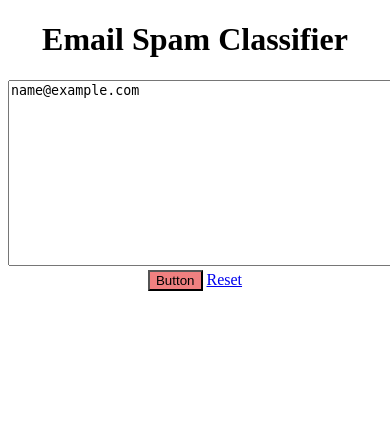
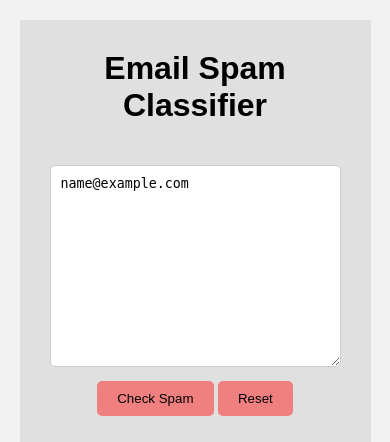
Before and after one commit to avrambardas/flask-app-example, a Flask app: template templates/index.html in a window 390 px wide; the page is wider, and only the part inside the window is pictured. Shown: the top 442 px of that part. Before the commit the page ends 291 px from the top of that part, so only its background shows below. Run offline with Flask 3, Linux system fonts and the light colour scheme; the template is opened without the code that fills it: most values are stand-ins (such as "Sample title", 1, 10 or a date in 2020); parts of the project's set-up code (start-up, migrations or seed data) failed here and were passed over.

Commit message:
UI changes and added dog prediction form

```diff
--- a/templates/index.html
+++ b/templates/index.html
@@ -1,41 +1,174 @@
 <!DOCTYPE html>
-<html>
+<html lang="en">
 <head>
-    <title>My First Webpage</title>
+    <meta charset="UTF-8">
+    <title>Email Spam & Dog Classifier</title>
     <style>
-        body{
+        body {
+            font-family: Arial, sans-serif;
             text-align: center;
+            margin: 0;
+            padding: 0;
+            background-color: #f2f2f2; /* Grey background color */
         }
-        button{
-            background-color: lightcoral ;
+        .container {
+            display: flex;
+            flex-wrap: wrap;
+            justify-content: center;
+            padding: 20px;
+            background-color: #e0e0e0; /* Container background color */
+            margin-top: 5%;
+            margin-bottom: 5%;
+            margin-left: 5%;
+            margin-right: 5%;
+        }
+        .column {
+            flex: 1 1 100%;
+            max-width: 600px;
+            margin: 10px;
+        }
+        h1, h2 {
+            margin-top: 0;
+        }
+        textarea {
+            width: calc(100% - 22px); /* Adjusting for padding and border */
+            padding: 10px;
+            margin-bottom: 10px;
+            border-radius: 5px;
+            border: 1px solid #ccc;
+            resize: vertical;
+        }
+        button {
+            background-color: lightcoral;
             color: black;
+            padding: 10px 20px;
+            border: none;
+            border-radius: 5px;
+            cursor: pointer;
+            transition: background-color 0.3s ease;
+        }
+        button:hover {
+            background-color: #ff6b6b;
+        }
+        a {
+            text-decoration: none;
+            color: #333;
+            margin-left: 10px;
+        }
+        img {
+            max-width: 100%;
+            height: auto;
+            margin-bottom: 10px;
+            border-radius: 5px;
+        }
+        .upload-btn {
+            display:block;
+            margin: 0 auto;
+            padding: 8px 20px;
+            background-color: lightblue;
+            color: black;
+            border: none;
+            border-radius: 5px;
+            cursor: pointer;
+            transition: background-color 0.3s ease;
+        }
+        .upload-btn:hover {
+            background-color: #8ed8f8;
+        }
+
+        /* Media query for smaller screens */
+        @media screen and (max-width: 768px) {
+            .column {
+                flex: 1 1 100%;
+                max-width: 100%;
+            }
         }
     </style>
 </head>
 <body>
+    <div class="container">
+        <div class="column">
             <h1>Email Spam Classifier</h1>
+        </div>
+        <div class="column">
+            <div id="email-form">
+                <form method="post" action="/predict">
+                    <textarea id="SpamEmailtextarea" rows="12" cols="60" name="content" placeholder="Enter your email here" autocomplete="off">{{ email_text }}</textarea>
                     <div>
-        <form method="post" action="/predict">
-            <textarea rows="12" cols="60" name="content" placeholder="Enter your email here"
-                autocomplete="off">{{ email_text }}</textarea>
-            <div>
-                <button type="submit">
-                    Button
-                </button>
-                <a href="/">Reset</a>
+                        <button id="checkSpamBtn" type="submit">Check Spam</button>
+                        <button id="resetEmailBtn">Reset</button>
                     </div>
                 </form>
-
             </div>
-    <div>
+            <div class="result" id="predictionResult">
                 {% if prediction %}
                     {% if prediction == 1 %}
-        <h2 style="color: red">Spam</h2>
+                        <h2 class="spam">Spam</h2>
                     {% else %}
-        <h2 style="color: green">Not Spam</h2>
+                        <h2 class="not-spam">Not Spam</h2>
                     {% endif %}
                 {% endif %}
-        <!-- <p id="display"></p> -->
             </div>
+        </div>
+    </div>
+
+    <!-- New Dog Classifier container -->
+    <div class="container">
+        <div class="column">
+            <h2>Dog Classifier</h2>
+        </div>
+        <div class="column">
+            <div id="dog-form">
+                <img id="uploadedImage" src="https://t2.gstatic.com/licensed-image?q=tbn:ANd9GcQOO0X7mMnoYz-e9Zdc6Pe6Wz7Ow1DcvhEiaex5aSv6QJDoCtcooqA7UUbjrphvjlIc" alt="Placeholder Dog Image">
+                <input type="file" id="fileInput" accept="image/*" style="display: none;">
+                <label for="fileInput" class="upload-btn">Upload Image</label>
+                <button id="resetBtn">Reset</button>
+            </div>
+        </div>
+    </div>
+
+    <script>
+        // for the email spam form
+        const resetEmailBtn = document.getElementById('resetEmailBtn');
+        const SpamEmailtextarea = document.getElementById('SpamEmailtextarea');
+        const predictionResult = document.getElementById('predictionResult');
+        const emailForm = document.getElementById('email-form');
+
+        // for dog prediction form
+        const fileInput = document.getElementById('fileInput');
+        const uploadedImage = document.getElementById('uploadedImage');
+        const resetBtn = document.getElementById('resetBtn');
+
+        // email spam form
+        resetEmailBtn.addEventListener('click', function() {
+            SpamEmailtextarea.value = null
+            predictionResult.innerHTML = '';
+            event.preventDefault();
+        });
+
+
+        // dog prediction form
+        fileInput.addEventListener('change', function(event) {
+            const file = event.target.files[0];
+            if (file) {
+                const reader = new FileReader();
+                reader.onload = function(e) {
+                    uploadedImage.src = e.target.result;
+                };
+                reader.readAsDataURL(file);
+            }
+        });
+
+        resetBtn.addEventListener('click', function() {
+            uploadedImage.src = 'https://t2.gstatic.com/licensed-image?q=tbn:ANd9GcQOO0X7mMnoYz-e9Zdc6Pe6Wz7Ow1DcvhEiaex5aSv6QJDoCtcooqA7UUbjrphvjlIc';
+            fileInput.value = null;
+        });
+
+        const uploadBtn = document.querySelector('.upload-btn');
+        uploadBtn.addEventListener('click', function(event) {
+            event.preventDefault();
+            fileInput.click();
+        });
+    </script>
 </body>
 </html>
```
Lines whose indentation alone changed are shown as unchanged.
